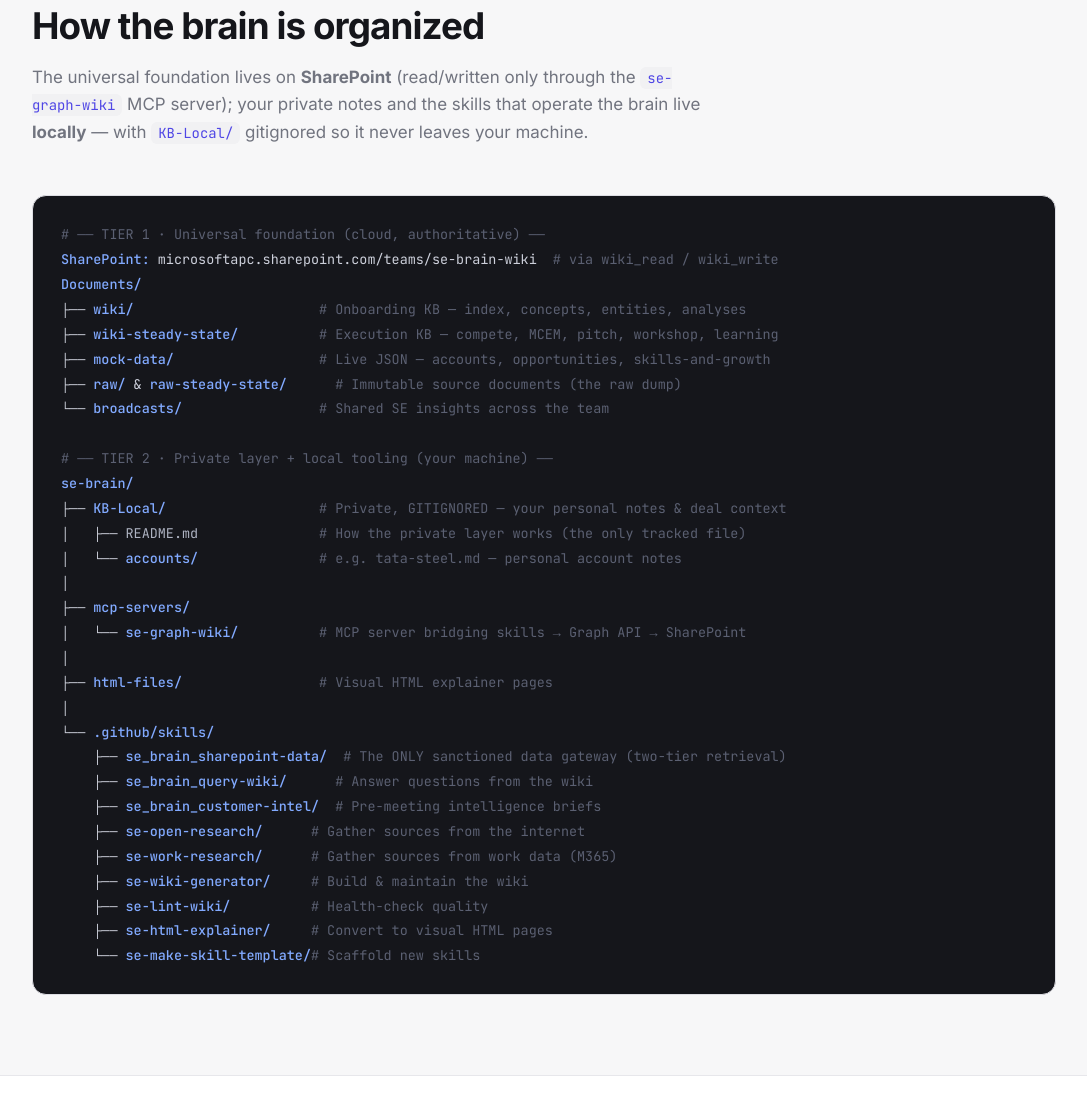
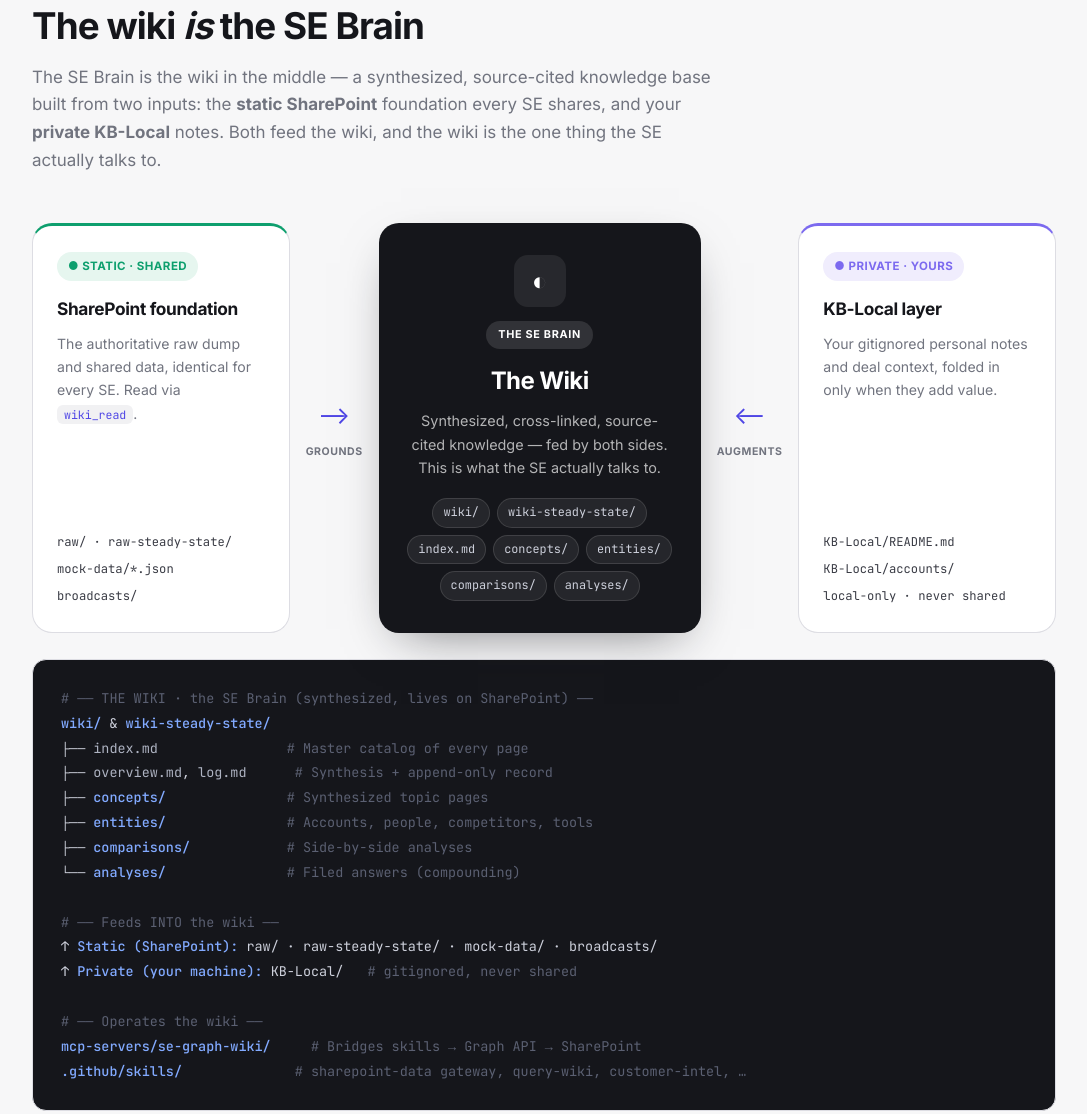
Before and after one commit to AkashAi7/se-brain, a plain HTML site: page index.html in a window 1280 px wide. Shown: the part 4922-6036 px from the top of the page, without its empty margins (96-1183 px from the left). Drawn offline with Linux system fonts and the light colour scheme.

Commit message:
updated wiki brain structure

```diff
--- a/index.html
+++ b/index.html
@@ -285,6 +285,51 @@
   .tree .dir { color: #82aaff; font-weight: 500; }
   .tree .file { color: #aeb3c2; }
   .tree .c { color: #5b6072; }
+
+  /* ─── Brain org (wiki at the center) ─── */
+  .org {
+    display: grid; grid-template-columns: 1fr auto 1.25fr auto 1fr;
+    align-items: stretch; gap: 0; margin-bottom: 26px;
+  }
+  .org-src {
+    border: 1px solid var(--line-2); border-radius: var(--radius-lg);
+    padding: 26px 24px; background: var(--bg); display: flex; flex-direction: column;
+  }
+  .org-src.static { border-top: 3px solid var(--grounding); }
+  .org-src.private { border-top: 3px solid var(--adaptive); }
+  .org-src .tag {
+    display: inline-flex; align-items: center; gap: 7px; align-self: flex-start;
+    font-size: .72rem; font-weight: 700; letter-spacing: .04em; text-transform: uppercase;
+    padding: 5px 11px; border-radius: 999px; margin-bottom: 14px;
+  }
+  .org-src.static .tag { color: var(--grounding); background: var(--grounding-soft); }
+  .org-src.private .tag { color: var(--adaptive); background: var(--adaptive-soft); }
+  .org-src h3 { font-size: 1.08rem; font-weight: 700; letter-spacing: -.02em; margin-bottom: 8px; }
+  .org-src p { font-size: .88rem; color: var(--muted); margin-bottom: 16px; }
+  .org-src ul { list-style: none; display: grid; gap: 7px; margin-top: auto; }
+  .org-src li { font-family: 'JetBrains Mono', monospace; font-size: .76rem; color: var(--ink-2); }
+  .org-feed {
+    display: flex; flex-direction: column; align-items: center; justify-content: center;
+    padding: 0 16px; gap: 8px;
+  }
+  .org-feed .ar { font-size: 1.5rem; color: var(--accent); }
+  .org-feed .lbl { font-size: .66rem; text-transform: uppercase; letter-spacing: .05em; font-weight: 700; color: var(--muted); text-align: center; }
+  .org-brain {
+    border-radius: var(--radius-lg); background: var(--ink); color: #fff;
+    padding: 32px 28px; display: flex; flex-direction: column; align-items: center; text-align: center;
+    box-shadow: 0 18px 50px -22px rgba(20,21,27,.6);
+  }
+  .org-brain .ic { width: 52px; height: 52px; border-radius: 14px; background: rgba(255,255,255,.08); display: grid; place-items: center; font-size: 1.6rem; margin-bottom: 14px; }
+  .org-brain .tag { font-size: .68rem; font-weight: 700; letter-spacing: .06em; text-transform: uppercase; color: #fff; background: rgba(255,255,255,.12); padding: 5px 12px; border-radius: 999px; margin-bottom: 12px; }
+  .org-brain h3 { font-size: 1.5rem; font-weight: 700; letter-spacing: -.025em; margin-bottom: 8px; }
+  .org-brain p { font-size: .9rem; color: rgba(255,255,255,.68); margin-bottom: 18px; }
+  .org-brain .parts { display: flex; flex-wrap: wrap; gap: 7px; justify-content: center; }
+  .org-brain .parts span { font-family: 'JetBrains Mono', monospace; font-size: .74rem; color: #cdd0db; background: rgba(255,255,255,.07); border: 1px solid rgba(255,255,255,.12); padding: 4px 10px; border-radius: 999px; }
+  @media (max-width: 860px){
+    .org { grid-template-columns: 1fr; }
+    .org-feed { flex-direction: row; padding: 16px 0; }
+    .org-feed .ar { transform: rotate(90deg); }
+  }
 
   /* ─── Tables ─── */
   .table-wrap { border: 1px solid var(--line); border-radius: var(--radius); overflow: hidden; }
@@ -634,41 +679,71 @@
 <section id="structure" class="soft">
   <div class="wrap">
     <div class="section-head">
-      <div class="eyebrow">On SharePoint &amp; on disk</div>
-      <h2>How the brain is organized</h2>
-      <p class="section-lead">The universal foundation lives on <strong>SharePoint</strong> (read/written only through the <code>se-graph-wiki</code> MCP server); your private notes and the skills that operate the brain live <strong>locally</strong> — with <code>KB-Local/</code> gitignored so it never leaves your machine.</p>
+      <div class="eyebrow">How it fits together</div>
+      <h2>The wiki <em>is</em> the SE Brain</h2>
+      <p class="section-lead">The SE Brain is the wiki in the middle — a synthesized, source-cited knowledge base built from two inputs: the <strong>static SharePoint</strong> foundation every SE shares, and your <strong>private KB-Local</strong> notes. Both feed the wiki, and the wiki is the one thing the SE actually talks to.</p>
     </div>
 
-    <div class="tree"><span class="c"># ── TIER 1 · Universal foundation (cloud, authoritative) ──</span>
-<span class="dir">SharePoint:</span> microsoftapc.sharepoint.com/teams/se-brain-wiki  <span class="c"># via wiki_read / wiki_write</span>
-<span class="dir">Documents/</span>
-├── <span class="dir">wiki/</span>                       <span class="c"># Onboarding KB — index, concepts, entities, analyses</span>
-├── <span class="dir">wiki-steady-state/</span>          <span class="c"># Execution KB — compete, MCEM, pitch, workshop, learning</span>
-├── <span class="dir">mock-data/</span>                  <span class="c"># Live JSON — accounts, opportunities, skills-and-growth</span>
-├── <span class="dir">raw/</span> &amp; <span class="dir">raw-steady-state/</span>      <span class="c"># Immutable source documents (the raw dump)</span>
-└── <span class="dir">broadcasts/</span>                 <span class="c"># Shared SE insights across the team</span>
+    <div class="org">
+      <div class="org-src static">
+        <span class="tag">● Static · shared</span>
+        <h3>SharePoint foundation</h3>
+        <p>The authoritative raw dump and shared data, identical for every SE. Read via <code>wiki_read</code>.</p>
+        <ul>
+          <li>raw/ · raw-steady-state/</li>
+          <li>mock-data/*.json</li>
+          <li>broadcasts/</li>
+        </ul>
+      </div>
 
-<span class="c"># ── TIER 2 · Private layer + local tooling (your machine) ──</span>
-<span class="dir">se-brain/</span>
-├── <span class="dir">KB-Local/</span>                   <span class="c"># Private, GITIGNORED — your personal notes &amp; deal context</span>
-│   ├── <span class="file">README.md</span>               <span class="c"># How the private layer works (the only tracked file)</span>
-│   └── <span class="dir">accounts/</span>               <span class="c"># e.g. tata-steel.md — personal account notes</span>
-│
-├── <span class="dir">mcp-servers/</span>
-│   └── <span class="dir">se-graph-wiki/</span>          <span class="c"># MCP server bridging skills → Graph API → SharePoint</span>
-│
-├── <span class="dir">html-files/</span>                 <span class="c"># Visual HTML explainer pages</span>
-│
-└── <span class="dir">.github/skills/</span>
-    ├── <span class="dir">se_brain_sharepoint-data/</span>  <span class="c"># The ONLY sanctioned data gateway (two-tier retrieval)</span>
-    ├── <span class="dir">se_brain_query-wiki/</span>      <span class="c"># Answer questions from the wiki</span>
-    ├── <span class="dir">se_brain_customer-intel/</span>  <span class="c"># Pre-meeting intelligence briefs</span>
-    ├── <span class="dir">se-open-research/</span>      <span class="c"># Gather sources from the internet</span>
-    ├── <span class="dir">se-work-research/</span>      <span class="c"># Gather sources from work data (M365)</span>
-    ├── <span class="dir">se-wiki-generator/</span>     <span class="c"># Build &amp; maintain the wiki</span>
-    ├── <span class="dir">se-lint-wiki/</span>          <span class="c"># Health-check quality</span>
-    ├── <span class="dir">se-html-explainer/</span>     <span class="c"># Convert to visual HTML pages</span>
-    └── <span class="dir">se-make-skill-template/</span><span class="c"># Scaffold new skills</span></div>
+      <div class="org-feed">
+        <span class="ar">⟶</span>
+        <span class="lbl">grounds</span>
+      </div>
+
+      <div class="org-brain">
+        <div class="ic">◐</div>
+        <span class="tag">The SE Brain</span>
+        <h3>The Wiki</h3>
+        <p>Synthesized, cross-linked, source-cited knowledge — fed by both sides. This is what the SE actually talks to.</p>
+        <div class="parts">
+          <span>wiki/</span><span>wiki-steady-state/</span><span>index.md</span><span>concepts/</span><span>entities/</span><span>comparisons/</span><span>analyses/</span>
+        </div>
+      </div>
+
+      <div class="org-feed">
+        <span class="ar">⟵</span>
+        <span class="lbl">augments</span>
+      </div>
+
+      <div class="org-src private">
+        <span class="tag">● Private · yours</span>
+        <h3>KB-Local layer</h3>
+        <p>Your gitignored personal notes and deal context, folded in only when they add value.</p>
+        <ul>
+          <li>KB-Local/README.md</li>
+          <li>KB-Local/accounts/</li>
+          <li>local-only · never shared</li>
+        </ul>
+      </div>
+    </div>
+
+    <div class="tree"><span class="c"># ── THE WIKI · the SE Brain (synthesized, lives on SharePoint) ──</span>
+<span class="dir">wiki/</span> &amp; <span class="dir">wiki-steady-state/</span>
+├── <span class="file">index.md</span>                <span class="c"># Master catalog of every page</span>
+├── <span class="file">overview.md</span>, <span class="file">log.md</span>      <span class="c"># Synthesis + append-only record</span>
+├── <span class="dir">concepts/</span>               <span class="c"># Synthesized topic pages</span>
+├── <span class="dir">entities/</span>               <span class="c"># Accounts, people, competitors, tools</span>
+├── <span class="dir">comparisons/</span>            <span class="c"># Side-by-side analyses</span>
+└── <span class="dir">analyses/</span>               <span class="c"># Filed answers (compounding)</span>
+
+<span class="c"># ── Feeds INTO the wiki ──</span>
+↑ <span class="dir">Static (SharePoint):</span> raw/ · raw-steady-state/ · mock-data/ · broadcasts/
+↑ <span class="dir">Private (your machine):</span> KB-Local/   <span class="c"># gitignored, never shared</span>
+
+<span class="c"># ── Operates the wiki ──</span>
+<span class="dir">mcp-servers/se-graph-wiki/</span>     <span class="c"># Bridges skills → Graph API → SharePoint</span>
+<span class="dir">.github/skills/</span>              <span class="c"># sharepoint-data gateway, query-wiki, customer-intel, …</span></div>
   </div>
 </section>
 
```
